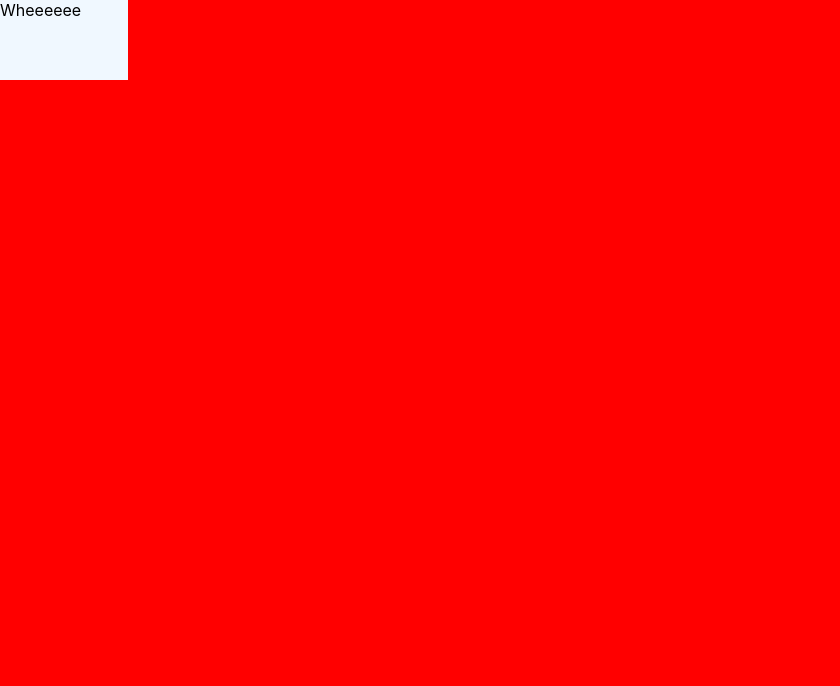
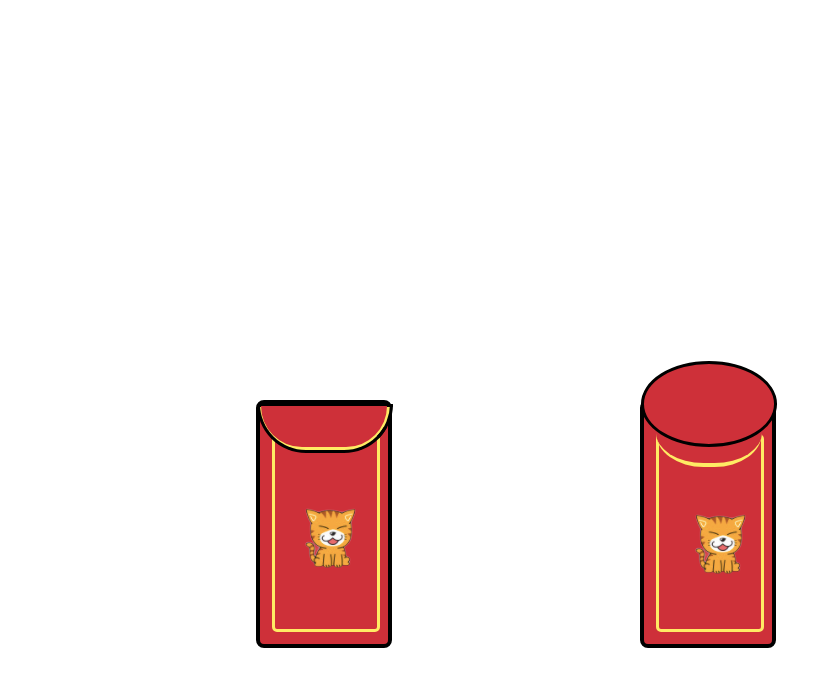
Before and after one commit to mattliu-mygit/minqi-graduation-project, a React (Create React App) app: page / in a window 1280 px wide. Shown: the top 686 px of the page, without its empty margins (0-840 px from the left). Built offline with nearby package versions, Linux system fonts and the light colour scheme.

Commit message:
opened and closed envelopes created

```diff
--- a/src/App.js
+++ b/src/App.js
@@ -1,13 +1,19 @@
 import './App.css';
-import WellWishes from './Components/WellWishes';
+import OpenEnvelope from './Components/OpenEnvelope';
+import ClosedEnvelope from './Components/ClosedEnvelope';
 
 function App() {
   return (
     <div
       className="App"
-      style={{ width: window.innerWidth, height: window.innerHeight }}
+      style={{
+        width: window.innerWidth,
+        height: window.innerHeight,
+        backgroundColor: 'white',
+      }}
     >
-      <WellWishes />
+      <OpenEnvelope />
+      <ClosedEnvelope />
     </div>
   );
 }
--- /dev/null
+++ b/src/Components/ClosedEnvelope.js
@@ -0,0 +1,72 @@
+import React from 'react';
+import cat from './cat.png';
+
+const WellWishes = () => {
+  return (
+    <div
+      style={{
+        backgroundColor: 'rgb(206, 48, 57)',
+        width: window.innerWidth / 10,
+        height: (3 * window.innerHeight) / 10,
+        position: 'absolute',
+        top: '50%',
+        left: '20%',
+        borderRadius: '8px',
+        border: 'solid',
+        borderWidth: '0.3rem',
+      }}
+    >
+      <div
+        style={{
+          background: 'rgb(206, 48, 57)',
+          width: '80%',
+          height: '90%',
+          borderTop: 'none',
+          margin: '9%',
+          border: 'solid',
+          borderRadius: '5px',
+          borderBottomLeftRadius: '5px',
+          borderColor: 'rgb(255, 235, 100)',
+          position: 'absolute',
+          bottom: '0%',
+        }}
+      ></div>
+      <img
+        src={cat}
+        style={{ position: 'absolute', top: '40%', left: '30%' }}
+      ></img>
+      <div
+        style={{
+          background: 'rgb(255, 235, 100)',
+          // width: '102%',
+          // height: '33.3333%',
+          borderRadius: '0 0 5rem 5rem',
+          border: 'solid',
+          borderColor: 'black',
+          position: 'absolute',
+          top: '0%',
+          left: '-2.5%',
+          width: '102%',
+          height: '18%',
+          // height: '100px',
+          // width: '200px',
+        }}
+      ></div>
+      <div
+        style={{
+          background: 'rgb(206, 48, 57)',
+          // width: '102%',
+          // height: '33.3333%',
+          borderRadius: '0 0 4rem 4rem',
+          position: 'absolute',
+          top: '1%',
+          left: '1%',
+          width: '98%',
+          height: '17%',
+        }}
+      ></div>
+    </div>
+  );
+};
+
+export default WellWishes;
--- /dev/null
+++ b/src/Components/OpenEnvelope.js
@@ -0,0 +1,70 @@
+import React from 'react';
+import cat from './cat.png';
+
+const WellWishes = () => {
+  return (
+    <div
+      style={{
+        backgroundColor: 'rgb(206, 48, 57)',
+        width: window.innerWidth / 10,
+        height: (3 * window.innerHeight) / 10,
+        position: 'absolute',
+        top: '50%',
+        left: '50%',
+        borderRadius: '8px',
+        border: 'solid',
+        borderWidth: '0.3rem',
+      }}
+    >
+      <div
+        style={{
+          background: 'rgb(206, 48, 57)',
+          width: '80%',
+          height: '80%',
+          borderTop: 'none',
+          margin: '9%',
+          border: 'solid',
+          borderRadius: '5px',
+          borderBottomLeftRadius: '5px',
+          borderColor: 'rgb(255, 235, 100)',
+          position: 'absolute',
+          bottom: '0%',
+        }}
+      ></div>
+      <div
+        style={{
+          background: 'rgb(206, 48, 57)',
+          width: '82.5%',
+          height: '30%',
+          borderRadius: '45%',
+          borderBottom: 'solid',
+          borderBottomColor: 'rgb(255, 235, 100)',
+          position: 'absolute',
+          top: '-5.5%',
+          borderBottomWidth: '0.25rem',
+          left: '9.5%',
+        }}
+      >
+        <img
+          src={cat}
+          style={{ position: 'absolute', top: '160%', left: '30%' }}
+        ></img>
+      </div>
+      <div
+        style={{
+          background: 'rgb(206, 48, 57)',
+          width: '102%',
+          height: '33.3333%',
+          borderRadius: '50%',
+          border: 'solid',
+          borderColor: 'black',
+          position: 'absolute',
+          top: '-18%',
+          left: '-2.5%',
+        }}
+      ></div>
+    </div>
+  );
+};
+
+export default WellWishes;
--- a/src/Components/WellWishes.js
+++ /dev/null
@@ -1,17 +0,0 @@
-import React from 'react';
-
-const WellWishes = () => {
-  return (
-    <div
-      style={{
-        backgroundColor: 'aliceblue',
-        width: window.innerWidth / 10,
-        height: window.innerHeight / 10,
-      }}
-    >
-      Wheeeeee
-    </div>
-  );
-};
-
-export default WellWishes;
```
Also changed, not shown: src/Components/cat.png (added).
